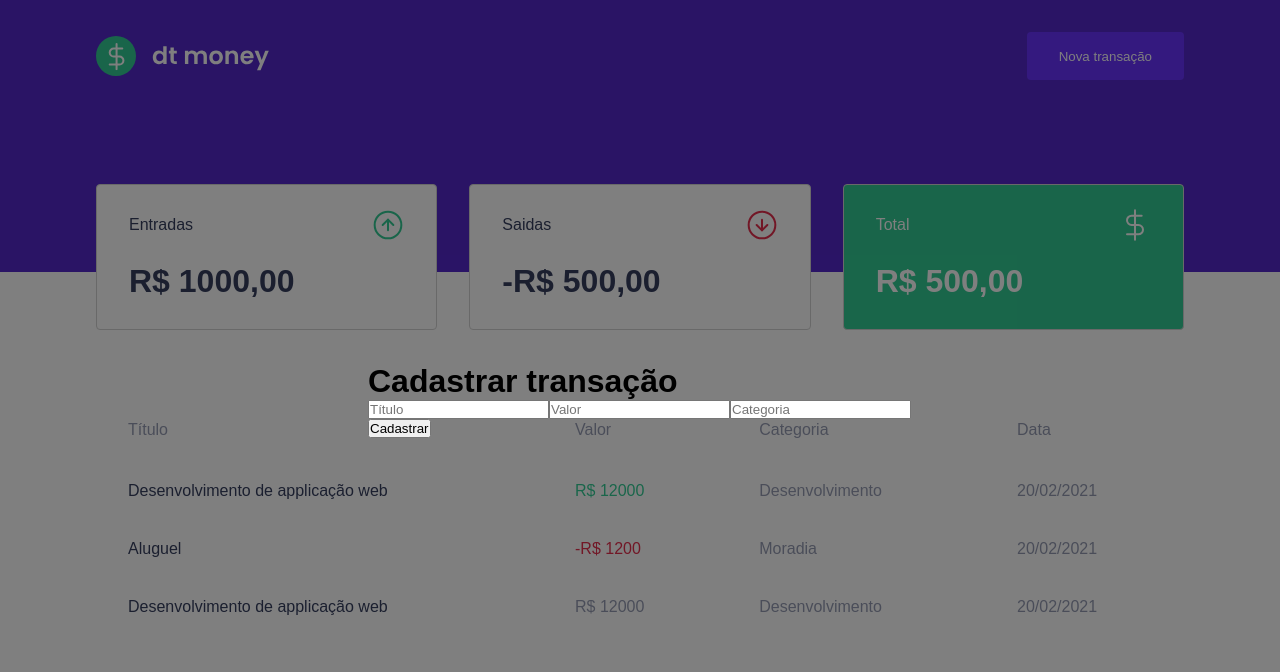
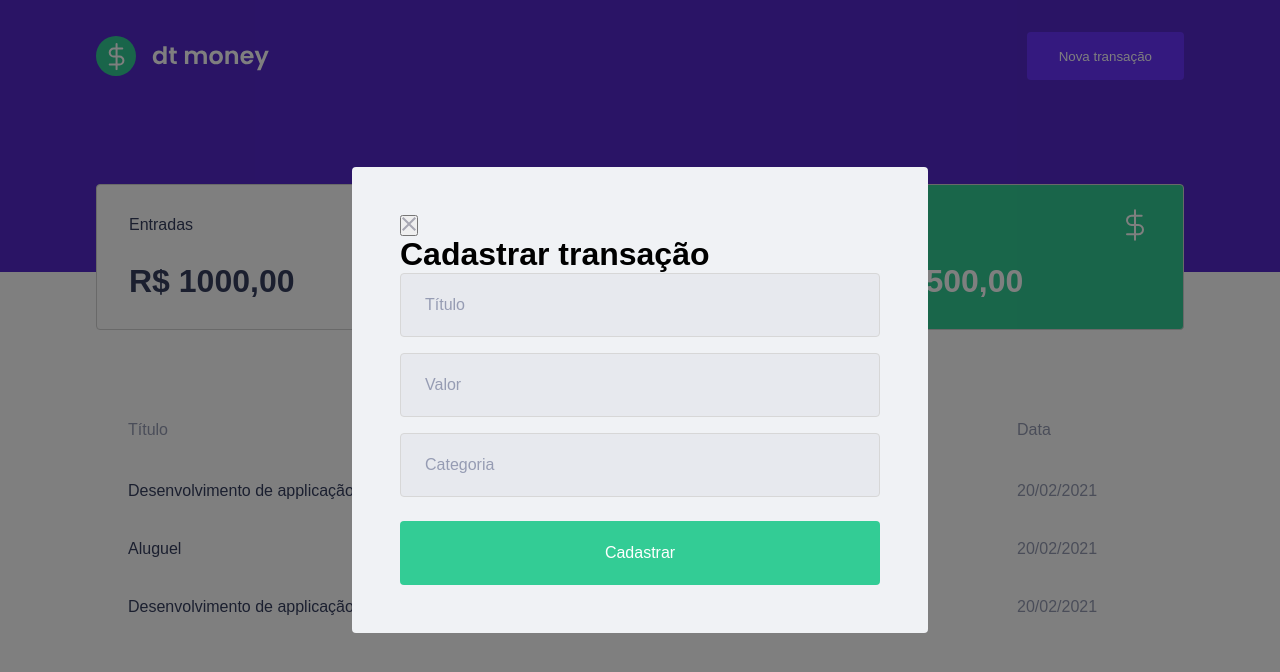
Before and after one commit to misael28/dbmoney, a React (Create React App) app: page / in a window 1280 px wide. Both pictures are taken after a click on the button "Nova transação". Shown: the top 672 px of the page. Built offline with nearby package versions, Linux system fonts and the light colour scheme; no server answers; what miragejs would draw is missing.

Commit message:
feat: add style to modal

```diff
--- a/src/components/NewTransactionModal/index.tsx
+++ b/src/components/NewTransactionModal/index.tsx
@@ -1,6 +1,6 @@
 import Modal from "react-modal";
-import { Container } from "../Dashboard/styles";
-
+import { Container } from "../NewTransactionModal/styles";
+import closeImg from "../../assets/close.svg";
 interface NewTransactionModalProps {
   isOpen: boolean;
   onRequestClose: () => void;
@@ -16,6 +16,9 @@
       overlayClassName="react-modal-overlay"
       className="react-modal-content"
     >
+      <button type="button">
+        <img src={closeImg} onClick={onRequestClose} alt="fechar modal" />
+      </button>
       <Container>
         <h1>Cadastrar transação</h1>
         <input placeholder="Título" />
--- a/src/components/NewTransactionModal/styles.ts
+++ b/src/components/NewTransactionModal/styles.ts
@@ -1,5 +1,48 @@
 import styled from "styled-components";
 
 export const Container = styled.form`
-  background: var(--blue);
+  h2 {
+    color: var(--text-title);
+    font-size: 1.5rem;
+    margin-bottom: 2rem;
+  }
+
+  input {
+    width: 100%;
+    padding: 0 1.5rem;
+    height: 4rem;
+    border-radius: 0.25rem;
+
+    border: 1px solid #d7d7d7;
+    background: #e7e9ee;
+
+    font-weight: 400;
+    font-size: 1rem;
+
+    &::placeholder {
+      color: var(--text-body);
+    }
+
+    & + input {
+      margin-top: 1rem;
+    }
+  }
+
+  button[type="submit"] {
+    width: 100%;
+    padding: 0 1.5rem;
+    height: 4rem;
+    background: var(--green);
+    color: #fff;
+    border-radius: 0.25rem;
+    border: 0;
+    font-size: 1rem;
+    margin-top: 1.5rem;
+
+    transition: filter 0.2s;
+
+    &:hover {
+      filter: brightness(0.9);
+    }
+  }
 `;
--- a/src/styles/global.ts
+++ b/src/styles/global.ts
@@ -9,7 +9,6 @@
 		--blue-light: #6933FF;
 		--text-title:#363F5F;
 		--text-body: #969cb3;
-		--background: #f0f25f;
 		--shape:#ffffff;
 	}
 
@@ -68,6 +67,9 @@
 	.react-modal-content{
 		width: 100%;
 		max-width: 576px;
-		background: "white";
+		background: var(--background);
+		padding:3rem;
+		position: relative;
+		border-radius: 0.25rem;
 	}
 `;
```
